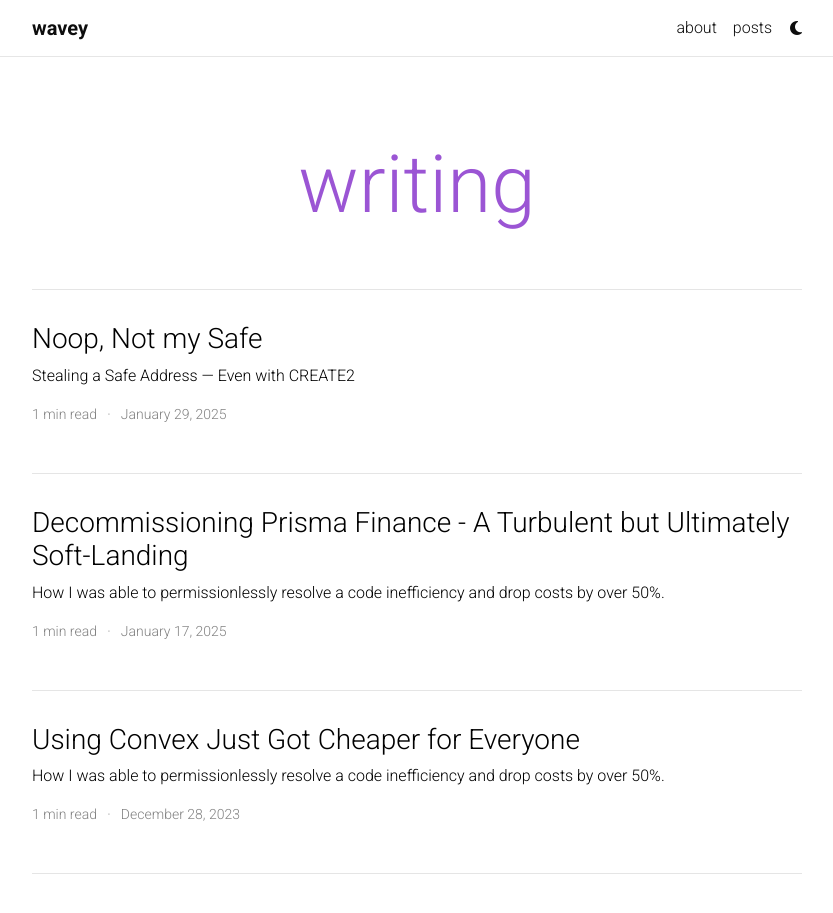
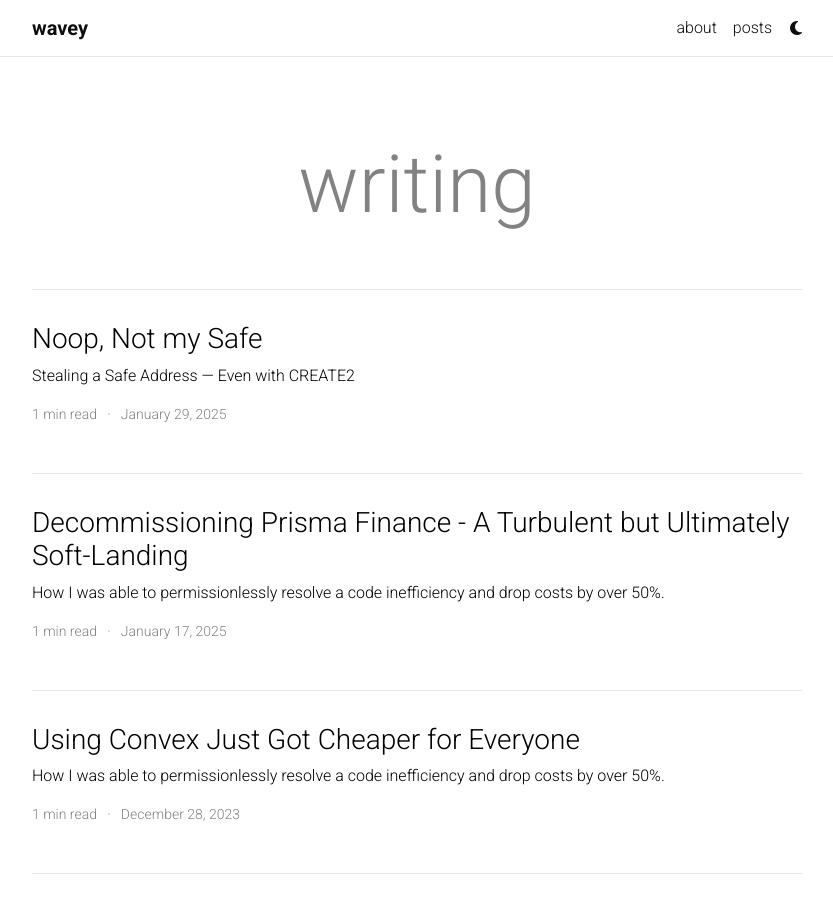
Before and after one commit to wavey0x/wavey0x.github.io, a Jekyll site: the page built from posts/index.html, in a window 1280 px wide and 984 px high. Shown: the top 913 px of the window, without its empty margins (223-1056 px from the left). Built offline with Jekyll 4.4.1, drawn with Linux system fonts in a browser that asks for light colours; full-size pictures stand in for the smaller copies a plugin makes; the list of posts is cut into pages by our own code; comment, search, counter and statistics services are not loaded; a style sheet for code colours, icons or effects is not loaded.

```diff
--- a/_sass/_themes.scss
+++ b/_sass/_themes.scss
@@ -7,14 +7,16 @@
   --global-code-bg-color: #{$code-bg-color-light};
   --global-text-color: #{$black-color};
   --global-text-color-light: #{$grey-color};
-  --global-theme-color: #{$purple-color};
-  --global-hover-color: #{$light-purple-color};
+  // --global-theme-color: #{$purple-color};
+  --global-theme-color: #{$grey-color};
+  // --global-hover-color: #{$light-purple-color};
+  --global-hover-color: #{$grey-color};
   --global-hover-text-color: #{$white-color};
   --global-footer-bg-color: #{$grey-color-dark};
   --global-footer-text-color: #{$grey-color-light};
   --global-footer-link-color: #{$white-color};
   --global-distill-app-color: #{$grey-color};
-  --global-divider-color: rgba(0,0,0,.1);
+  --global-divider-color: rgba(0, 0, 0, 0.1);
   --global-card-bg-color: #{$white-color};
 
   --global-tip-block: #42b983;
@@ -31,12 +33,12 @@
   --global-danger-block-title: #c00;
 
   .fa-sun {
-    display : none;
+    display: none;
   }
   .fa-moon {
     padding-left: 10px;
     padding-top: 12px;
-    display : block;
+    display: block;
   }
 
   .repo-img-light {
@@ -47,13 +49,15 @@
   }
 }
 
-html[data-theme='dark'] {
+html[data-theme="dark"] {
   --global-bg-color: #{$grey-color-dark};
   --global-code-bg-color: #{$code-bg-color-dark};
   --global-text-color: #{$grey-color-light};
   --global-text-color-light: #{$grey-color-light};
-  --global-theme-color: #{$purple-color};
-  --global-hover-color: #{$light-purple-color};
+  // --global-theme-color: #{$purple-color};
+  --global-theme-color: #{$grey-color};
+  // --global-hover-color: #{$light-purple-color};
+  --global-hover-color: #{$grey-color};
   --global-hover-text-color: #{$white-color};
   --global-footer-bg-color: #{$grey-color-light};
   --global-footer-text-color: #{$grey-color-dark};
@@ -78,10 +82,10 @@
   .fa-sun {
     padding-left: 10px;
     padding-top: 12px;
-    display : block;
+    display: block;
   }
   .fa-moon {
-    display : none;
+    display: none;
   }
 
   .repo-img-light {
```
Also changed, not shown: _pages/about.md (+2 -2 lines), assets/img/bwwavey4.jpg (added), assets/img/favicon-32x32.png, assets/img/prof_pic.png (added), assets/img/prof_pic_.png (added), assets/img/prof_pic_old2.jpg (renamed from assets/img/prof_pic.jpg).
